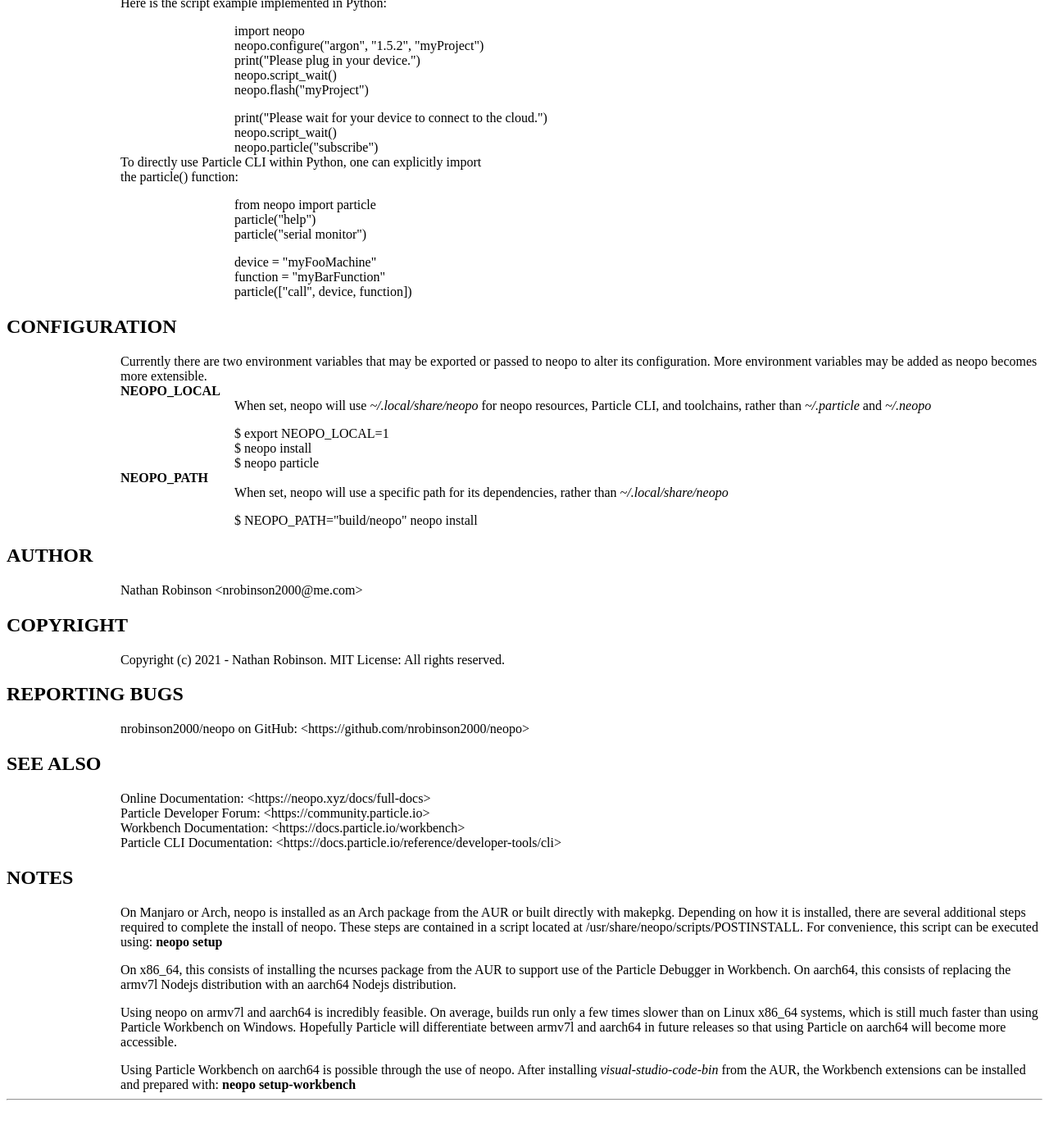
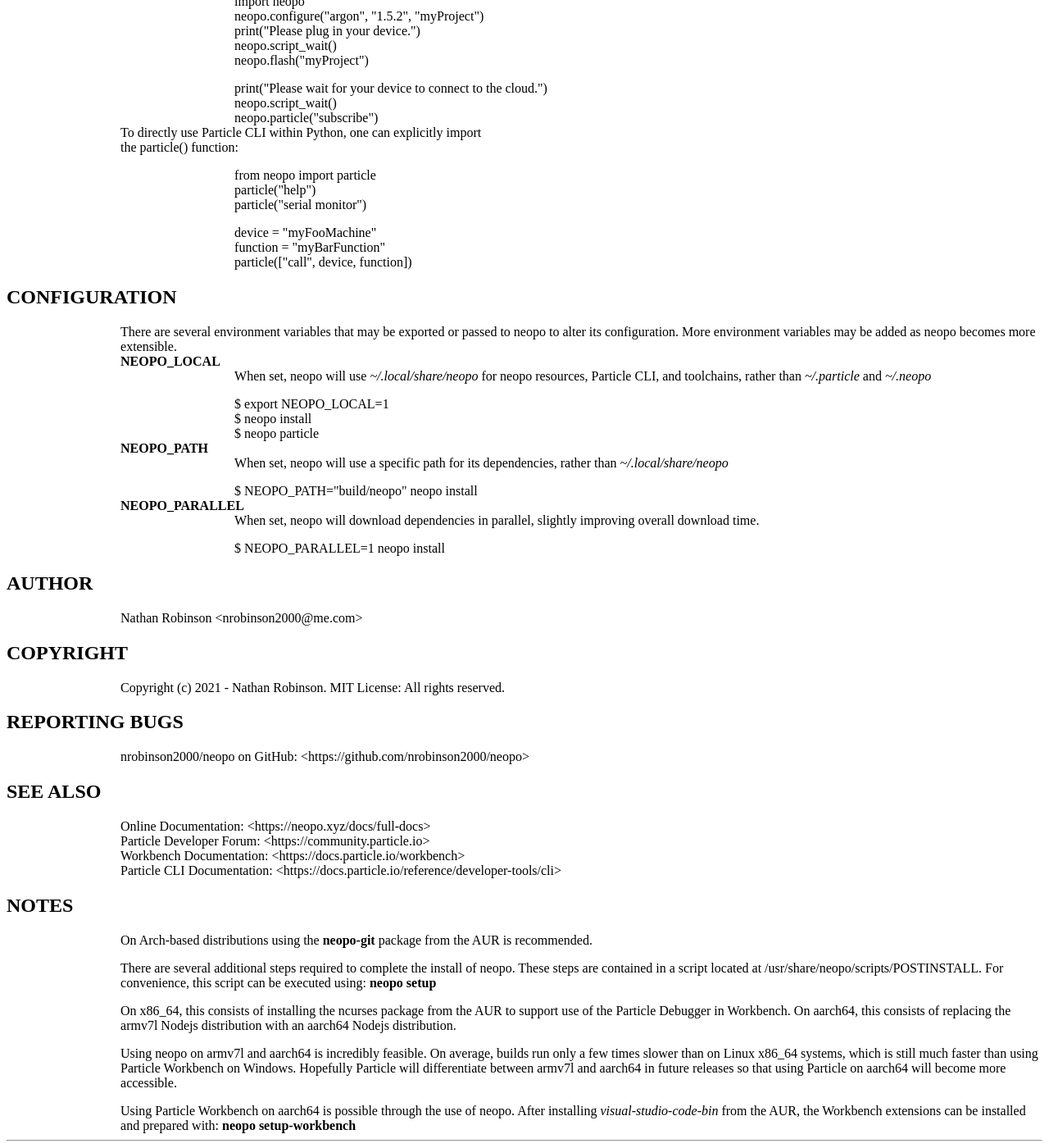
Before and after one commit to nrobinson2000/neopo.xyz, a Jekyll site: the page docs/neopo.html, which Jekyll copies as it is, in a window 1280 px wide and 1400 px high, scrolled down 2668 px. Shown: the whole window at 82% size. Built offline with Jekyll 4.4.1, drawn with Linux system fonts in a browser that asks for light colours; before the commit the page ends 4018 px from its top, so only the background shows below that; some of the changed text lies outside the part shown.

Commit message:
update manpage at 00:15 of 2021-10-26

```diff
--- a/docs/neopo.html
+++ b/docs/neopo.html
@@ -1,5 +1,5 @@
 <!-- Creator     : groff version 1.22.4 -->
-<!-- CreationDate: Fri Apr 23 15:03:26 2021 -->
+<!-- CreationDate: Tue Oct 26 04:12:25 2021 -->
 <!DOCTYPE html PUBLIC "-//W3C//DTD HTML 4.01 Transitional//EN"
 "http://www.w3.org/TR/html4/loose.dtd">
 <html>
@@ -130,22 +130,6 @@
 installed. To skip the installation of all dependencies, use
 the <b>-s</b> parameter instead.</p>
 
-<p style="margin-left:11%;"><b>upgrade</b></p>
-
-<p style="margin-left:22%;">Upgrade the neopo utility to
-the latest version available on GitHub. (Deprecated)</p>
-
-<p style="margin-left:11%;"><b>uninstall</b></p>
-
-<p style="margin-left:22%;">Uninstall neopo from the
-system. (Deprecated)</p>
-
-<p style="margin-left:22%; margin-top: 1em">The
-<b>upgrade</b> and <b>uninstall</b> commands are deprecated
-because neopo is installed with pip or from the AUR. Running
-them will provide information regarding how to upgrade or
-uninstall neopo.</p>
-
 <p style="margin-left:11%;"><b>versions</b></p>
 
 <p style="margin-left:22%;">List all known versions of
@@ -225,7 +209,7 @@
 <p style="margin-left:22%;">Clean application firmware.
 Usually unnecessary but can eliminate some build errors.</p>
 
-<p style="margin-left:11%; margin-top: 1em"><b>SPECIAL
+<p style="margin-left:11%; margin-top: 1em"><b>PROJECT
 COMMANDS <br>
 create &lt;project&gt; [platform] [version]</b></p>
 
@@ -289,6 +273,15 @@
 project. This command is useful when working with projects
 that use the cloud compiler because it allows you to quickly
 download the same libraries locally.</p>
+
+<p style="margin-left:11%; margin-top: 1em"><b>SPECIAL
+COMMANDS <br>
+bootloader &lt;platform&gt; &lt;version&gt; [-v/-q]</b></p>
+
+<p style="margin-left:22%;">An experimental command to
+build and flash the bootloader for a specified platform and
+Device OS version. After building the bootloader it is
+flashed over serial using particle-cli.</p>
 
 <p style="margin-left:11%;"><b>iterate &lt;command&gt;
 [OPTIONS] [-v/q]</b></p>
@@ -395,8 +388,8 @@
 </h2>
 
 
-<p style="margin-left:11%; margin-top: 1em">Currently there
-are two environment variables that may be exported or passed
+<p style="margin-left:11%; margin-top: 1em">There are
+several environment variables that may be exported or passed
 to neopo to alter its configuration. More environment
 variables may be added as neopo becomes more extensible.
 <b><br>
@@ -420,6 +413,15 @@
 
 <p style="margin-left:22%; margin-top: 1em">$
 NEOPO_PATH=&quot;build/neopo&quot; neopo install</p>
+
+<p style="margin-left:11%;"><b>NEOPO_PARALLEL</b></p>
+
+<p style="margin-left:22%;">When set, neopo will download
+dependencies in parallel, slightly improving overall
+download time.</p>
+
+<p style="margin-left:22%; margin-top: 1em">$
+NEOPO_PARALLEL=1 neopo install</p>
 
 <h2>AUTHOR
 <a name="AUTHOR"></a>
@@ -467,14 +469,15 @@
 </h2>
 
 
-<p style="margin-left:11%; margin-top: 1em">On Manjaro or
-Arch, neopo is installed as an Arch package from the AUR or
-built directly with makepkg. Depending on how it is
-installed, there are several additional steps required to
-complete the install of neopo. These steps are contained in
-a script located at /usr/share/neopo/scripts/POSTINSTALL.
-For convenience, this script can be executed using: <b>neopo
-setup</b></p>
+<p style="margin-left:11%; margin-top: 1em">On Arch-based
+distributions using the <b>neopo-git</b> package from the
+AUR is recommended.</p>
+
+<p style="margin-left:11%; margin-top: 1em">There are
+several additional steps required to complete the install of
+neopo. These steps are contained in a script located at
+/usr/share/neopo/scripts/POSTINSTALL. For convenience, this
+script can be executed using: <b>neopo setup</b></p>
 
 <p style="margin-left:11%; margin-top: 1em">On x86_64, this
 consists of installing the ncurses package from the AUR to
```
Also changed, not shown: 1 other file.
